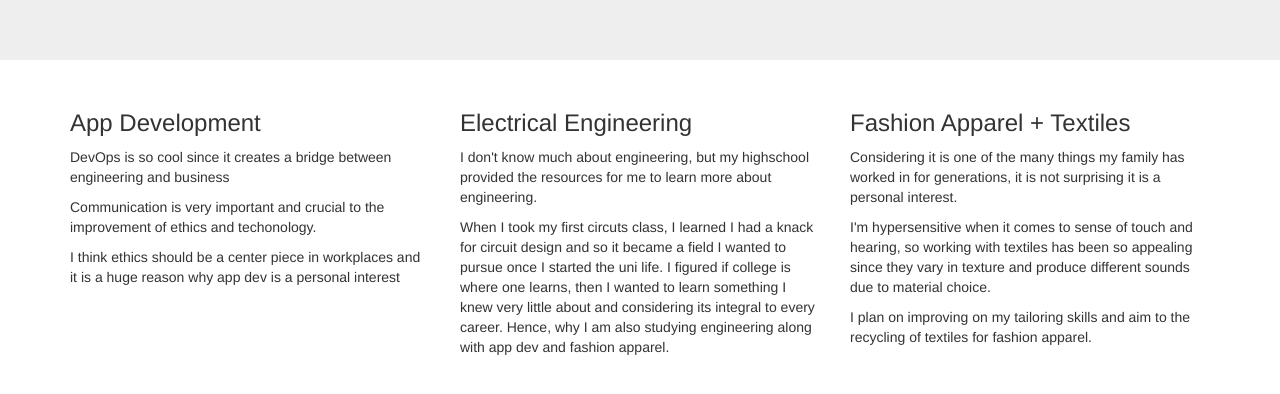
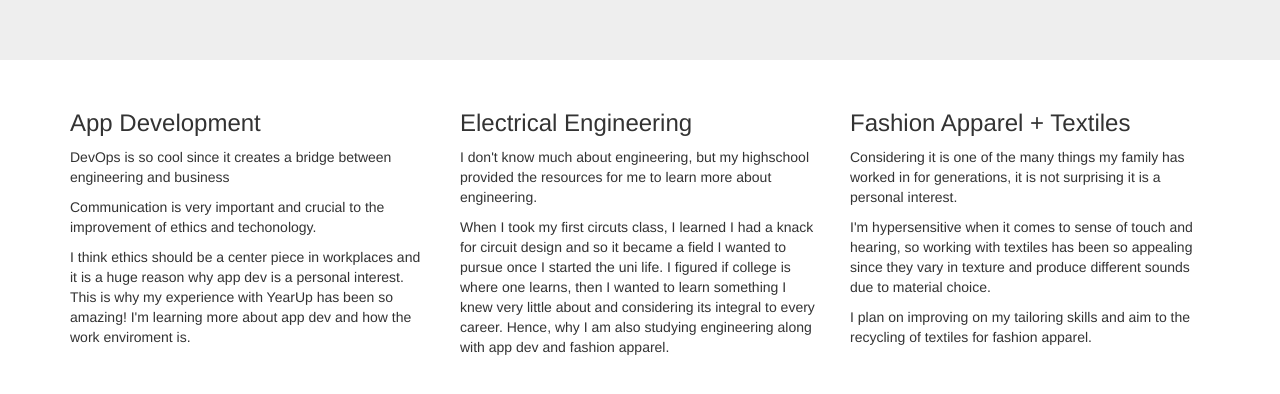
Before and after one commit to AdrianMisty/AdrianMisty.github.io, a plain HTML site: page week06/index.html in a window 1280 px wide. Shown: the part 180-574 px from the top of the page. Drawn offline with nearby package versions, Linux system fonts and the light colour scheme.

Commit message:
week6 final

```diff
--- a/week06/index.html
+++ b/week06/index.html
@@ -21,7 +21,7 @@
       <h3>App Development </h3>
       <p> DevOps is so cool since it creates a bridge between engineering and business</p>
       <p> Communication is very important and crucial to the improvement of ethics and techonology.</p>
-      <p> I think ethics should be a center piece in workplaces and it is a huge reason why app dev is a personal interest</p>
+      <p> I think ethics should be a center piece in workplaces and it is a huge reason why app dev is a personal interest. This is why my experience with YearUp has been so amazing! I'm learning more about app dev and how the work enviroment is. </p>
     </div>
     <div class="col-sm-4">
       <h3>Electrical Engineering</h3>
```
